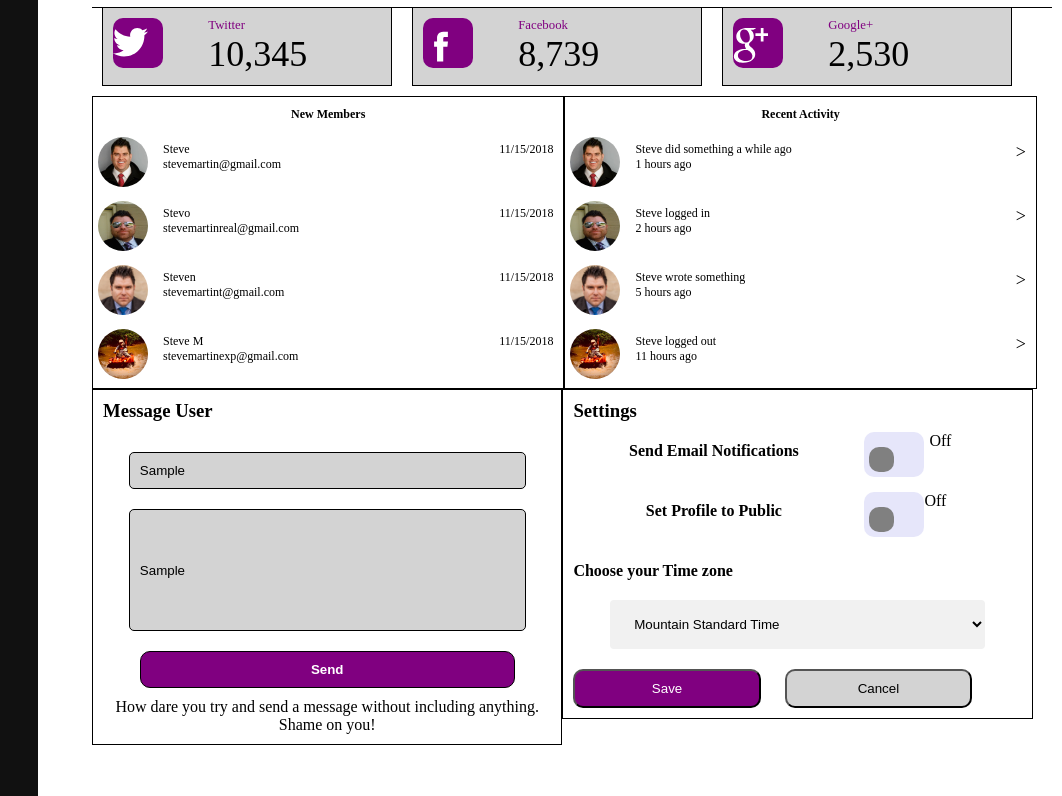
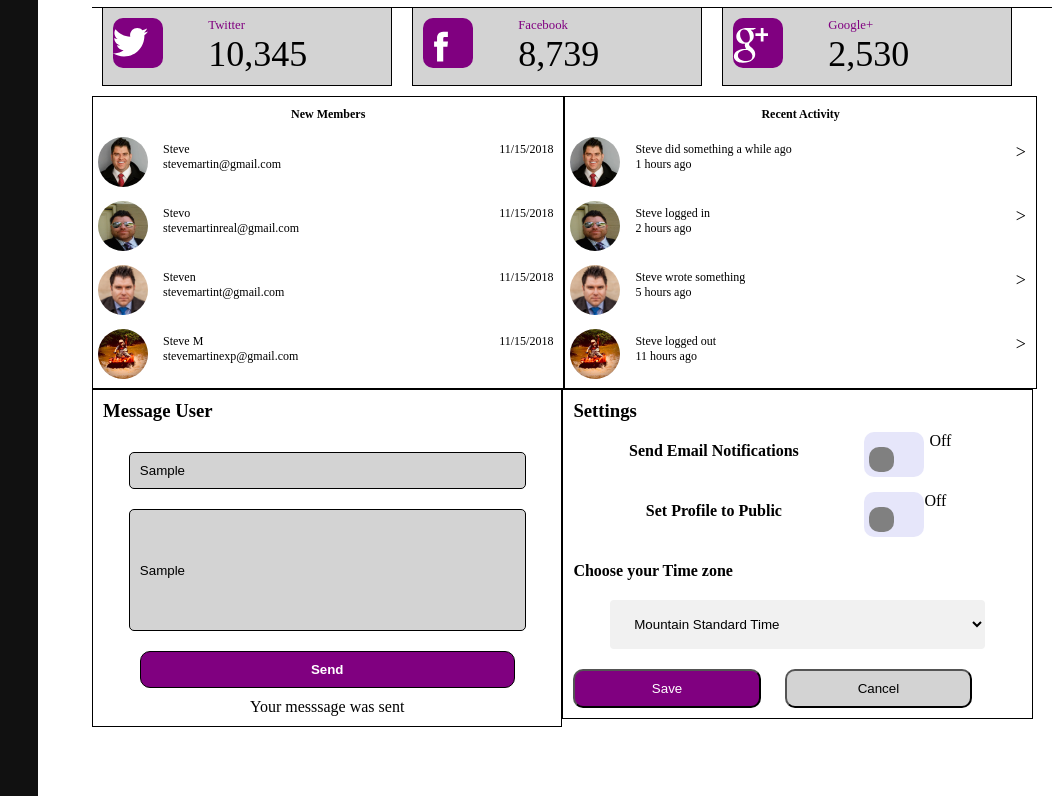
Before and after one commit to stevemartin21/techdegreeproject9, a plain HTML site: page index.html in a window 1280 px wide. Both pictures are taken after typing "Sample", "Sample" into the empty fields and a click on the button "Send". Shown: the part 1124-1920 px from the top of the page, without its empty margins (218-1280 px from the left). Drawn offline with nearby package versions, Linux system fonts and the light colour scheme; no server answers.

Commit message:
Add files via upload

```diff
--- a/index.html
+++ b/index.html
@@ -554,46 +554,64 @@ function myFunction2() {
 }
 </script>
 
+<!--
+<script>
+
+  let send = document.getElementById('send');
+
+  let confirm =document.getElementById('confirm');
+  let notSent =document.getElementById('notSent');
+  let message =document.getElementById('message').value;
+  let subject =document.getElementById('subject').value;
+
+  send.addEventListener('click', (event) =>{
+    event.preventDefault();
+    if (message && subject !== ''){
+      confirm.style.display='block';
+    }
+
+
+  });
+
+
+</script>
+
+-->
+
+
 
 <script>
 
   let send = document.getElementById('send');
 
   let confirm =document.getElementById('confirm');
-  let notSent =document.getElementById('notSent')
-  let message =document.getElementById('message').value;
-  let subject =document.getElementById('message').value;
-
+  let notSent =document.getElementById('notSent');
+  let message =document.getElementById('message');
+  let subject =document.getElementById('subject');
 
   send.addEventListener('click', (event) =>{
     event.preventDefault();
-    if (message || subject == ''){
-      notSent.style.display='block'
+    if (message.value || subject.value === ''){
+      notSent.style.display='block';
+      confirm.style.display='none'
     }
-    if (message && subject !==''){
 
-    confirm.style.display='block'}
+    if (message.value && subject.value != '') {
+
+    confirm.style.display='block';
+    notSent.style.display='none'
+  }
+
+  console.log('bob');
 
 
-    console.log('bob');
+
   });
 
 
-  /*
-
-  send.addEventListener('click', (event) =>{
-    event.preventdefault();
-    if( subject && message == ""){
-      error3.style.display='block';
-      console.log('bob');
-    }
-
-  });
-
-  */
+</script>
 
 
-</script>
 
 <script src="script.js"></script>
 
```
